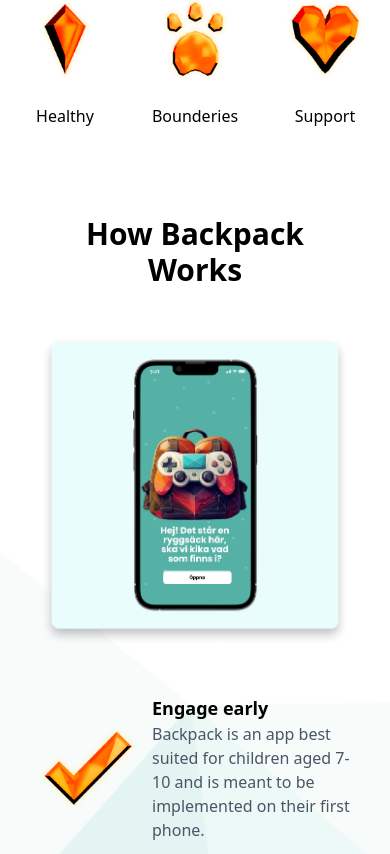
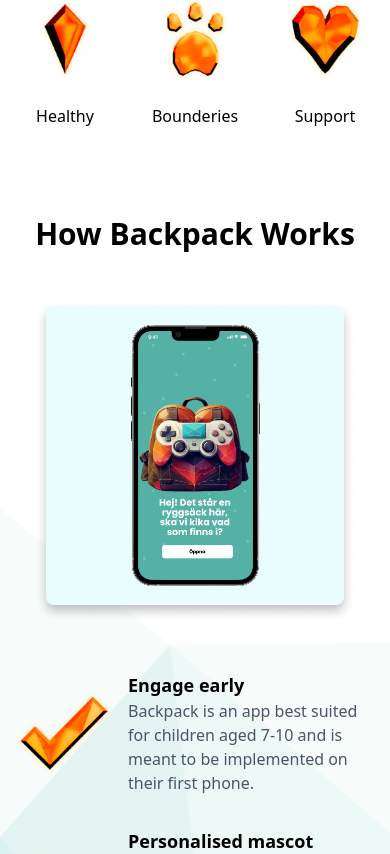
Before and after one commit to Natito9/backpack-project, a Next.js app: page / in a window 390 px wide. Shown: the part 1286-2140 px from the top of the page. Built offline with nearby package versions, Linux system fonts and the light colour scheme.

Commit message:
change features padding and tablet picture size

```diff
--- a/src/components/features/features.jsx
+++ b/src/components/features/features.jsx
@@ -6,7 +6,7 @@ export default function Features() {
   return (
     <section
       id="features"
-      className="flex flex-col items-center justify-center px-10 py-12 gap-12 bg-no-repeat bg-cover"
+      className="flex flex-col items-center justify-center px-4 py-12 gap-12 bg-no-repeat bg-cover"
       style={{
         backgroundImage: "url('/assets/images/BACKGROUND_WEBSITE_POLY.png')",
       }}
@@ -60,7 +60,7 @@ export default function Features() {
         </div>
 
         {/* Image Section */}
-        <div className="w-full lg:w-1/2 flex justify-center">
+        <div className="w-[90%] lg:w-1/2 md:w-1/2 flex justify-center">
           <Image
             src="/assets/images/appImage.png"
             alt="App preview"
```
